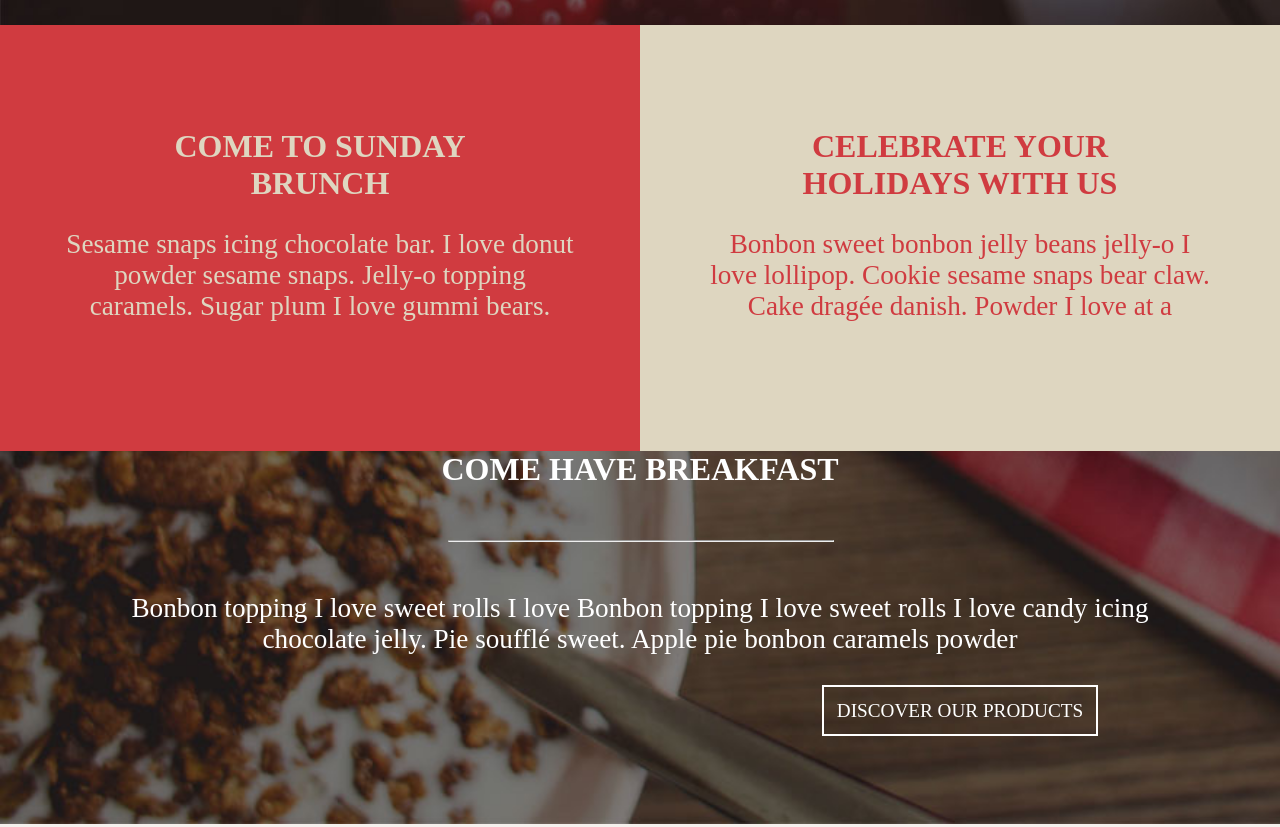
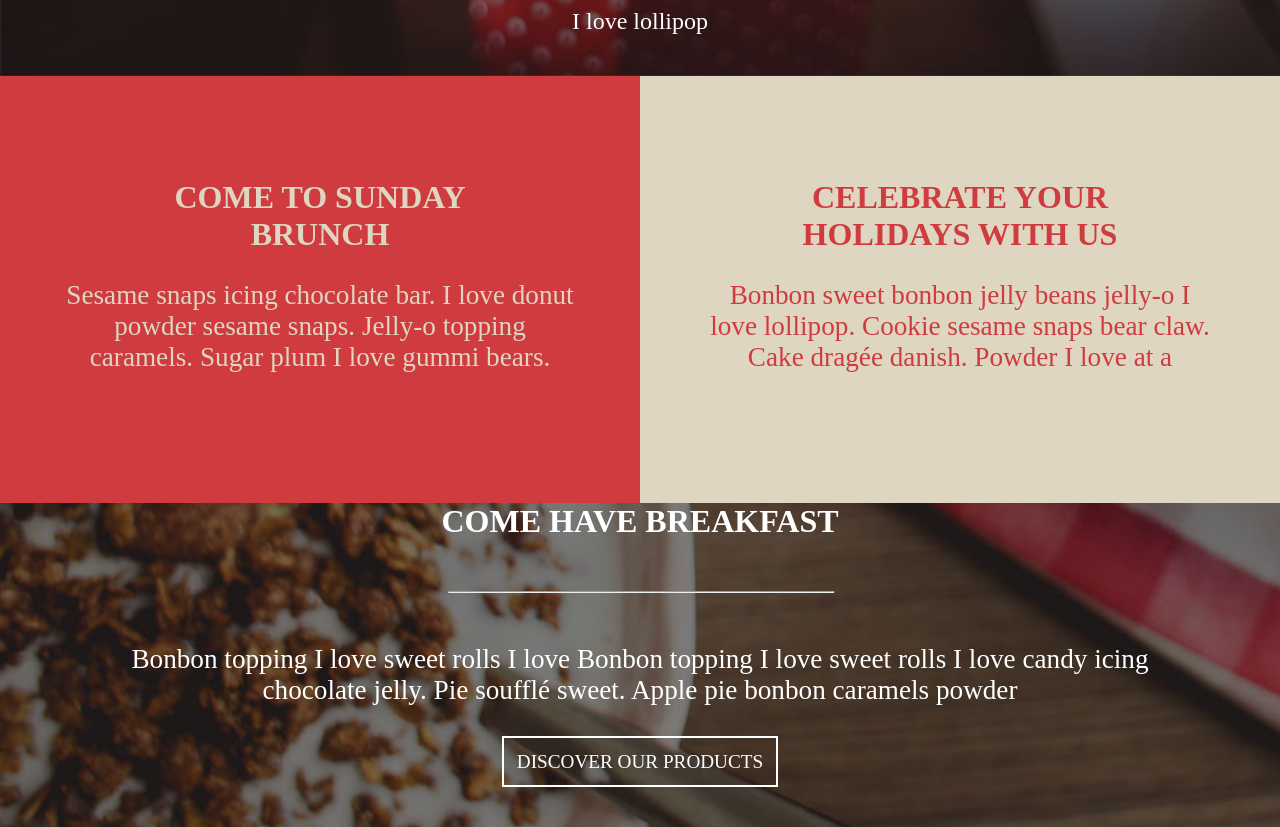
Before and after one commit to VictorFreir/confeitaria, a plain HTML site: page index.html in a window 1280 px wide. Shown: the part 628-1455 px from the top of the page. Drawn offline with Linux system fonts and the light colour scheme.

Commit message:
completion of responsiveness and probably completion of the project

```diff
--- a/style/style.css
+++ b/style/style.css
@@ -87,13 +87,17 @@ h4{
         margin: 2.5%;
     }
     #button{
-        margin-left: 50%;
+        margin-left: 0%;
+    }
+    #space{
+        margin-top: 22%;
     }
 }
 @media(min-width:1100px){
     #logo{
         width:15%;
         margin: 1%;
+        margin-bottom: 5%;
     }
     .goin-float{
         width: 50%;
```
